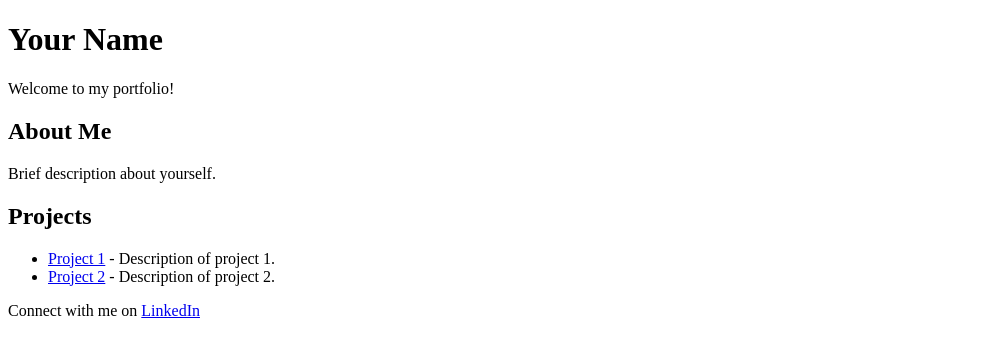
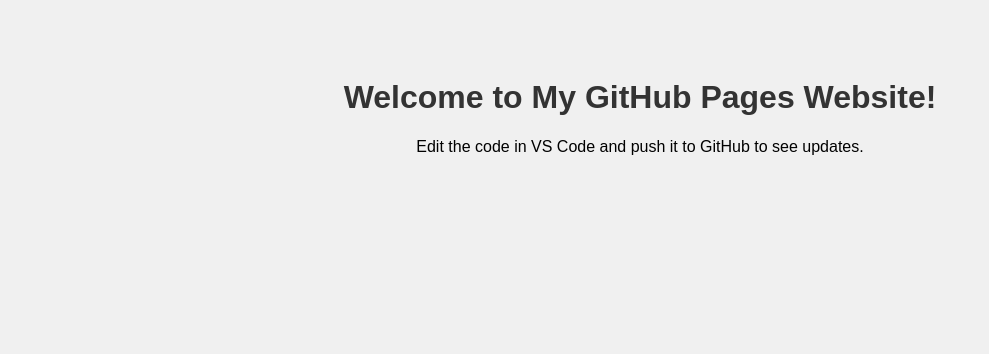
Before and after one commit to krnxmid/krnxmid.github.io, a plain HTML site: page index.html in a window 1280 px wide. Shown: the whole page, without its empty margins (0-989 px from the left). Drawn offline with Linux system fonts and the light colour scheme.

Commit message:
Update index.html

```diff
--- a/index.html
+++ b/index.html
@@ -1,29 +1,23 @@
 <!DOCTYPE html>
 <html lang="en">
 <head>
-    <meta charset="UTF-8">
-    <meta name="viewport" content="width=device-width, initial-scale=1.0">
-    <title>Your Name | Portfolio</title>
-    <link rel="stylesheet" href="styles.css">
+  <meta charset="UTF-8">
+  <meta name="viewport" content="width=device-width, initial-scale=1.0">
+  <title>My Simple Website</title>
+  <style>
+    body {
+      font-family: Arial, sans-serif;
+      background-color: #f0f0f0;
+      text-align: center;
+      padding: 50px;
+    }
+    h1 {
+      color: #333;
+    }
+  </style>
 </head>
 <body>
-    <header>
-        <h1>Your Name</h1>
-        <p>Welcome to my portfolio!</p>
-    </header>
-    <section>
-        <h2>About Me</h2>
-        <p>Brief description about yourself.</p>
-    </section>
-    <section>
-        <h2>Projects</h2>
-        <ul>
-            <li><a href="https://github.com/yourusername/project1">Project 1</a> - Description of project 1.</li>
-            <li><a href="https://github.com/yourusername/project2">Project 2</a> - Description of project 2.</li>
-        </ul>
-    </section>
-    <footer>
-        <p>Connect with me on <a href="https://linkedin.com/in/yourprofile">LinkedIn</a></p>
-    </footer>
+  <h1>Welcome to My GitHub Pages Website!</h1>
+  <p>Edit the code in VS Code and push it to GitHub to see updates.</p>
 </body>
 </html>
```
